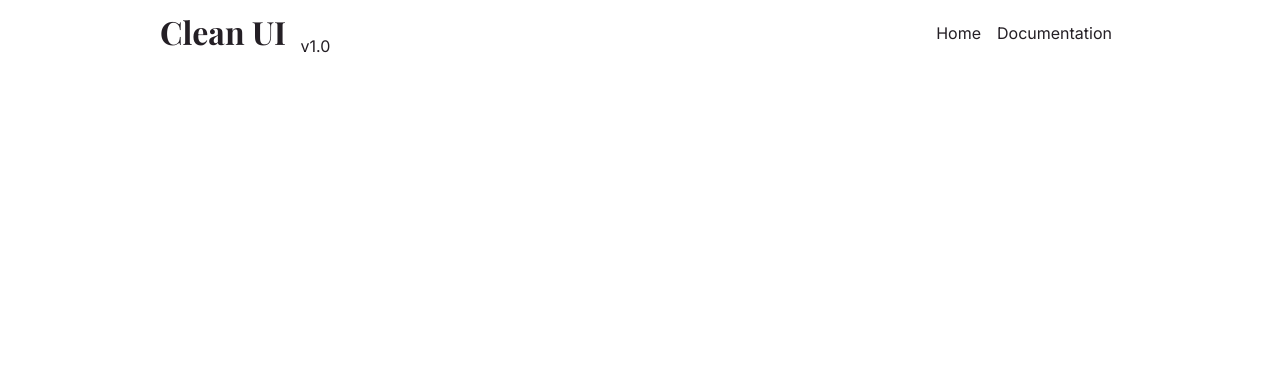
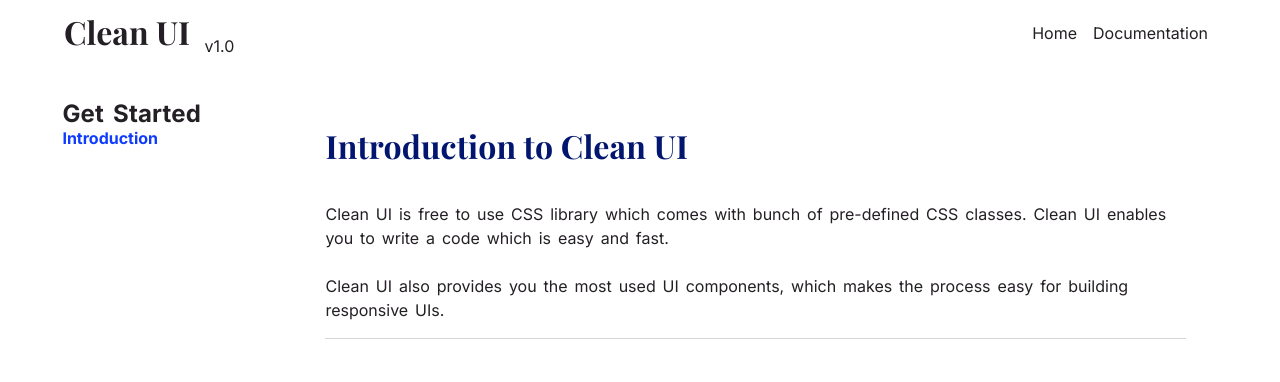
Before and after one commit to SuchitaGhadge/Clean-UI, a plain HTML site: page components/introduction/introduction.html in a window 1280 px wide. Drawn offline with nearby package versions, Linux system fonts and the light colour scheme; files whose address does not match are found by name; a web font is replaced by a local one.

Commit message:
started with introduction

```diff
--- a/components/introduction/introduction.html
+++ b/components/introduction/introduction.html
@@ -11,7 +11,7 @@
                 <header class="header-container">
                     <nav class="nav">
                         <div class="nav-logo">
-                            <h2><a href="../index.html">Clean UI</a>
+                            <h2><a href="../../index.html">Clean UI</a>
                             <sub class="text-4 bold-sm">
                                 &nbsp;v1.0
                             </sub></h2>
@@ -23,7 +23,37 @@
                         </ul>
                     </nav>
                 </header>
-
+                <main class="main-container">
+                    <div class="aside-wrapper">
+                        <aside class="aside-container">
+                            <ul class="list">
+                                <div class="list-title">
+                                    <h4 class="text-3 bold-lg">
+                                        Get Started
+                                    </h4>
+                                </div>
+                                <li>
+                                    <a href="./introduction.html" class="active ">
+                                      Introduction
+                                    </a>
+                                  </li>
+                            </ul>
+                        </aside>
+                    </div>
+                    <div class="main-content">
+                        <div class="main-content-section">
+                            <h2 class="content-heading bold-lg text-start">Introduction to Clean UI</h2>
+                            <div class="content">
+                                <p class="text-4 bold-sm">
+                                     Clean UI is free to use CSS library which comes with bunch of pre-defined CSS classes. Clean UI  enables you to write a code which is easy and fast.
+                                     <br/><br/>
+                                     Clean UI also provides you the most used UI components, which makes the process easy for building responsive UIs.
+                                </p>
+                            </div>
+                            <div class="divider"></div>
+                        </div>
+                    </div>
+                </main>
             </div>
 
         <!-- highlight js -->
--- a/stylesheets/structure/structure.css
+++ b/stylesheets/structure/structure.css
@@ -11,14 +11,15 @@ body{
     margin: auto;
     position: relative;
     text-align: center;
-    width: 80vw;
+    width: 95vw;
 }
 
 .main-container{
     display: grid;
     grid-template-areas: "sidebar content";
-    grid-template-columns: 1fr 2fr;
+    grid-template-columns: 0.2fr 0.8fr;
     margin: auto;
+    padding: var(--xl) 0;
     position: relative;
     width: 95%;
 }
@@ -31,14 +32,14 @@ body{
 }
 
 .aside-wrapper{
+    grid-area:  sidebar;
     position: fixed;
-    z-index: 99;
+    z-index: 9;
 }
 
 .aside-container{
-    grid-area: sidebar;
     max-height: 90vh;
-    min-width: 14em;
+    min-width: 15rem;
     overflow: auto;
 }
 
@@ -70,3 +71,29 @@ body{
     text-align: justify;
     line-height: calc(var(--md) + var(--sm));
 }
+
+/* list style */
+.list {
+    background-color: inherit;
+    text-align: start;
+  }
+  .list-title {
+    border: none;
+    word-spacing: normal;
+  }
+  .list li {
+    font-size: var(--md);
+  }
+  .list li a:hover {
+    text-decoration: none;
+  }
+
+  .content-heading {
+    color: var(--dark-primary-color);
+    font-size: var(--xl);
+    padding: var(--md) 0;
+  }
+
+.content {
+    margin: var(--md) 0;
+}
--- a/stylesheets/utilities/typography.css
+++ b/stylesheets/utilities/typography.css
@@ -77,7 +77,7 @@ span {
 }
 
 .text-3 {
-  font-family: "Inter", sans-serif;
+    font-family: "Inter", sans-serif;
     font-size: 1.5rem;
     line-height: 2rem;
     font-weight: 200;
--- a/stylesheets/utilities/utility.css
+++ b/stylesheets/utilities/utility.css
@@ -141,3 +141,34 @@
 .text-muted{
     color: var(--muted-color);
 }
+
+/* Styling for divider */
+.divider {
+    min-width: 100%;
+    height: 1px;
+    border-bottom: 1px solid var(--secondary-hover);
+  }
+
+  .divider-md {
+    margin-bottom: var(--md);
+  }
+
+/* Classes for a tags */
+a {
+  color: inherit;
+  text-decoration: none;
+  transition: 0.5s;
+}
+
+a:hover {
+  text-decoration: underline;
+}
+
+/* Styling for icons */
+svg,
+i:hover {
+  cursor: pointer;
+  transform: scale(1.1);
+  color: inherit;
+  z-index: 1;
+}
```
